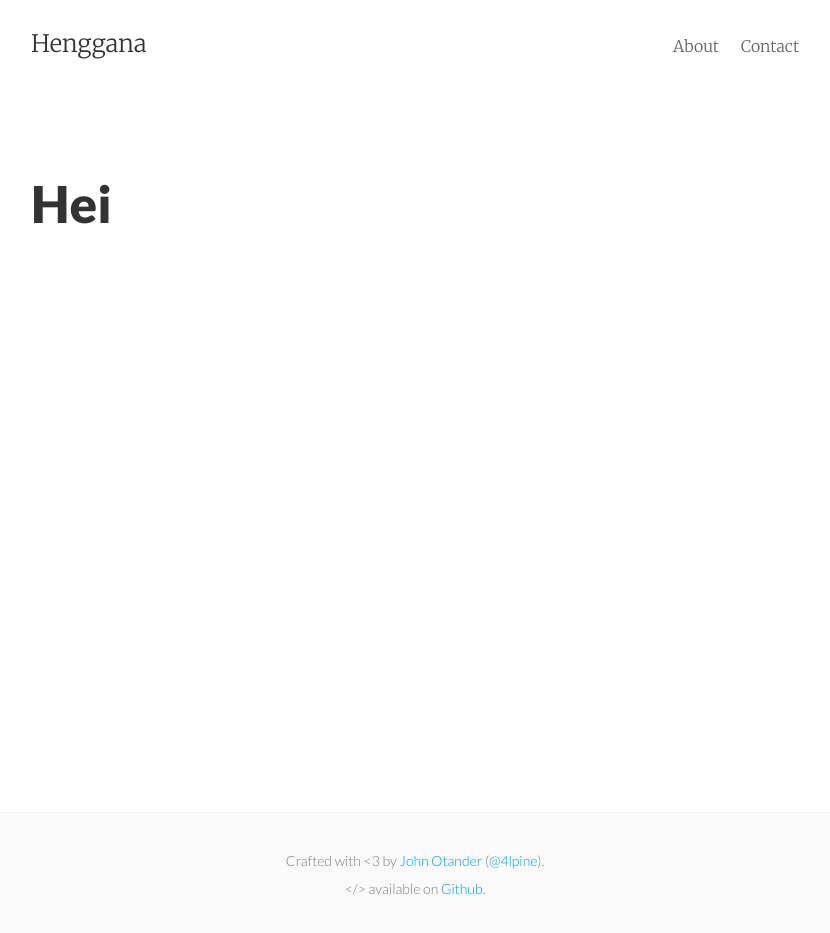
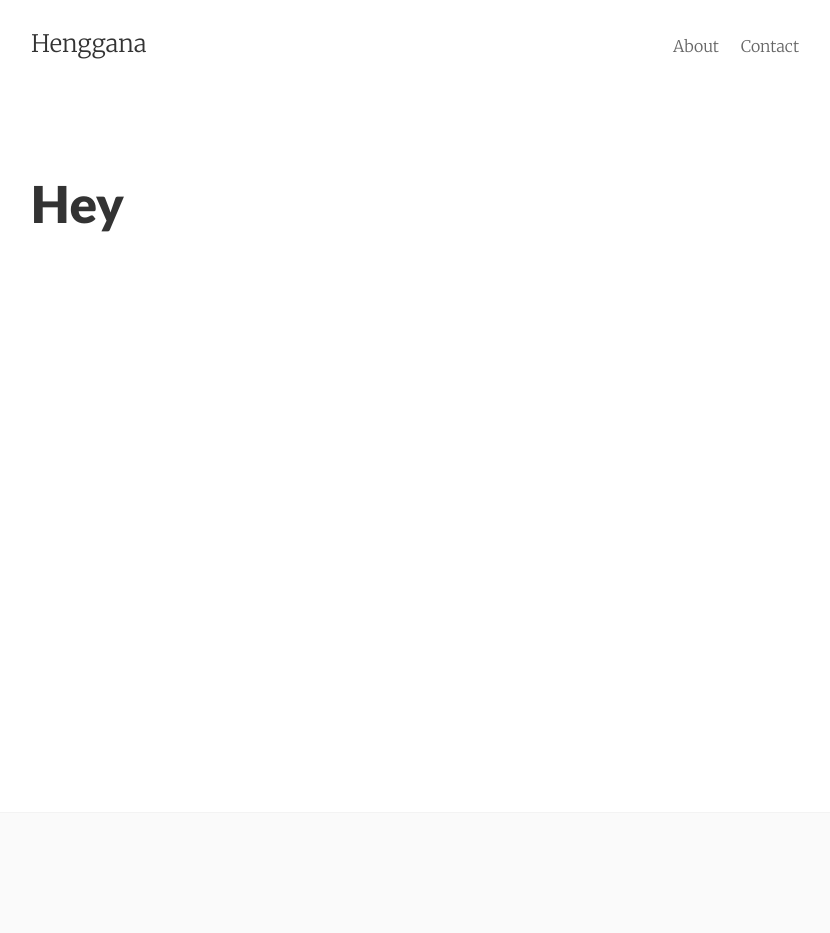
Before and after one commit to henggana/henggana.github.io, a Jekyll site: the page built from about.md, in a window 1280 px wide. Shown: the whole page, without its empty margins (225-1055 px from the left). Built offline with Jekyll 4.4.1, drawn with Linux system fonts in a browser that asks for light colours.

Commit message:
Clear pagination if nothing to paginate, clear footer, change about

```diff
--- a/_includes/footer.html
+++ b/_includes/footer.html
@@ -1,10 +1,7 @@
 <footer class="footer">
   <div class="p2 wrap">
     <div class="measure mt1 center">
-      <small>
-        Crafted with &lt;3 by <a href="http://johnotander.com">John Otander</a> (<a href="https://twitter.com/4lpine">@4lpine</a>).<br>
-        &lt;/&gt; available on <a href="https://github.com/johnotander/pixyll">Github</a>.
-      </small>
+
     </div>
   </div>
 </footer>
--- a/_includes/pagination.html
+++ b/_includes/pagination.html
@@ -6,15 +6,11 @@
       {% else %}
         <a class="pagination-item" href="{{ site.baseurl }}/page{{paginator.previous_page}}/">Newer</a>
       {% endif %}
-    {% else %}
-      <span class="pagination-item disabled">Newer</span>
     {% endif %}
   </div>
   <div class="right">
     {% if paginator.next_page %}
       <a class="pagination-item" href="{{ site.baseurl }}/page{{paginator.next_page}}/">Older</a>
-    {% else %}
-      <span class="pagination-item disabled">Older</span>
     {% endif %}
   </div>
 </div>
--- a/about.md
+++ b/about.md
@@ -1,5 +1,5 @@
 ---
 layout: page
-title: Hei
+title: Hey
 permalink: /about/
 ---
```
